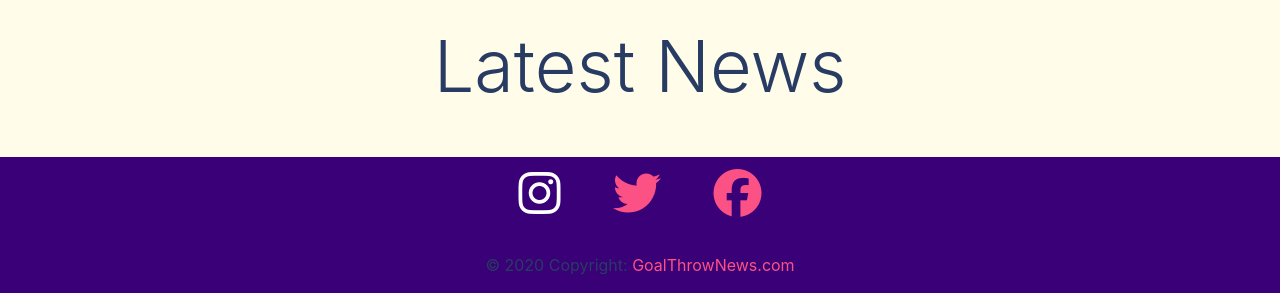
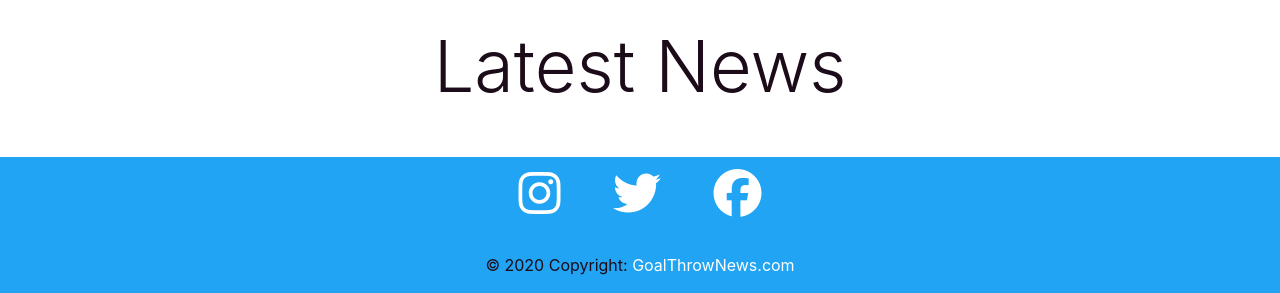
Before and after one commit to UlyssesH23/Goal-Throw-News, a PHP site: the page made by Main Pages/index.php in a window 1280 px wide. Shown: the part 1196-1489 px from the top of the page. Run offline with PHP 8.4, Linux system fonts and the light colour scheme; data that the repository does not hold is empty; some libraries are stand-ins or nearby versions.

Commit message:
Fixed color pallete
Made the color of header and footer a light blue.

```diff
--- /dev/null
+++ b/Main Pages/eventsheader.php
@@ -0,0 +1,3 @@
+<h3 class="display-3 m-0 text-center d-none d-lg-block" id="latest-news">Latest News</h3>
+<h4 class="display-4 m-0 d-none text-center d-md-block d-lg-none" id="latest-news">Latest News</h4>
+<h5 class="display-5 m-0 	d-block text-center d-md-none" id="latest-news">Latest News</h5>
--- a/Main Pages/footer.php
+++ b/Main Pages/footer.php
@@ -1,20 +1,20 @@
 <!-- Footer -->
-<footer class="page-footer container-fluid font-small bg-dark" style="background-color:#3a0077 !important;">
+<footer class="page-footer container-fluid font-small bg-dark" style="background-color:#20A4F3 !important;">
 
 
 </div>
 <!-- Footer Elements -->
 <div class="footer-icons justify-content-center p-0 container navbar-nav">
 <ul class="ml-auto mt-2  mb-none p-1 mr-auto">
-<a class=" ml-auto"href="https://instagram.com" style="color:#fc5185;">
+<a class=" ml-auto"href="https://instagram.com" style="color:#ffff;">
 <i class="fa fa-instagram fa-3x" aria-hidden="true"></i>
 </a>
 
-<a class="  ml-5"href="https://twitter.com" style="color:#fc5185;">
+<a class="  ml-5"href="https://twitter.com" style="color:#ffff;">
 <i class="fa fa-twitter fa-3x" aria-hidden="true"></i>
 </a>
 
-<a class="  ml-5 "href="https://facebook.com" style="color:#fc5185;">
+<a class="  ml-5 "href="https://facebook.com" style="color:#ffff;">
 <i class="fa fa-facebook fa-3x" aria-hidden="true"></i>
 </a>
 </ul>
--- a/Main Pages/highschool.php
+++ b/Main Pages/highschool.php
@@ -45,8 +45,7 @@
                 <div class="carousel-item active">
                     <div class="view">
                         <img class="d-block w-100" src="https://i.ibb.co/5xzh5W1/Goal-Throw-News-Copy-3.jpg" alt="First slide">
-
-                    </div>
+                      </div>
                     <div class="carousel-caption">
                         <h3 class="h3-responsive">Light mask</h3>
                         <p>First text</p>
--- a/Main Pages/template.php
+++ b/Main Pages/template.php
@@ -1,7 +1,7 @@
 
 
 <!--NAV BAR-->
-<nav class="navbar navbar-expand-lg navbar-dark" style="background-color:#3a0077 !important;">
+<nav class="navbar navbar-expand-lg navbar-dark" style="background-color:#20A4F3 !important;">
     <!--NAV HEADER-->
     <a class="navbar-brand" href="../Main Pages/index.php"><img src="https://i.ibb.co/kx5rnPv/Goal-Throw-News-Copy.png" height="80" width="80" class="img-fluid pull-xs-left" alt="..."></a>
     <button class="navbar-toggler" type="button" data-toggle="collapse" data-target="#navbarNav" aria-controls="navbarNav" aria-expanded="false" aria-label="Toggle navigation">
--- a/Stylesheets/colors.css
+++ b/Stylesheets/colors.css
@@ -1,6 +1,6 @@
 body{
-  background-color: #fffcea !important;
-  color: #283c63 !important;
+  background-color: #ffff !important;
+  color: #1C0B19 !important;
 }
 
  nav{
@@ -9,15 +9,32 @@ body{
  footer{
    background-color: #3fc1c9 !important;
  }
- a{
-   color:#fc5185;
- }
+
  h1{
-   color:#283c63;
+   color:#1C0B19 !important;
  }
  h3{
-   color:#283c63;
+   color:#1C0B19 !important;
  }
  p{
-   color:#283c63;
+   color:#1C0B19 !important;
  }
+ div.carousel-caption h3{
+   color:#ffff !important;
+ }
+ div.carousel-caption h4{
+   color:#ffff !important;
+ }
+ div.carousel-caption p{
+   color:#ffff !important;
+ }
+  div.footer-copyright.text-center.py-3 a:hover{
+    color:#1C0B19;
+    text-decoration: none;
+  }
+a.nav-link{
+  color:#ffff !important;
+}
+a.nav-link:hover{
+  color:#392A36 !important;
+}
```
